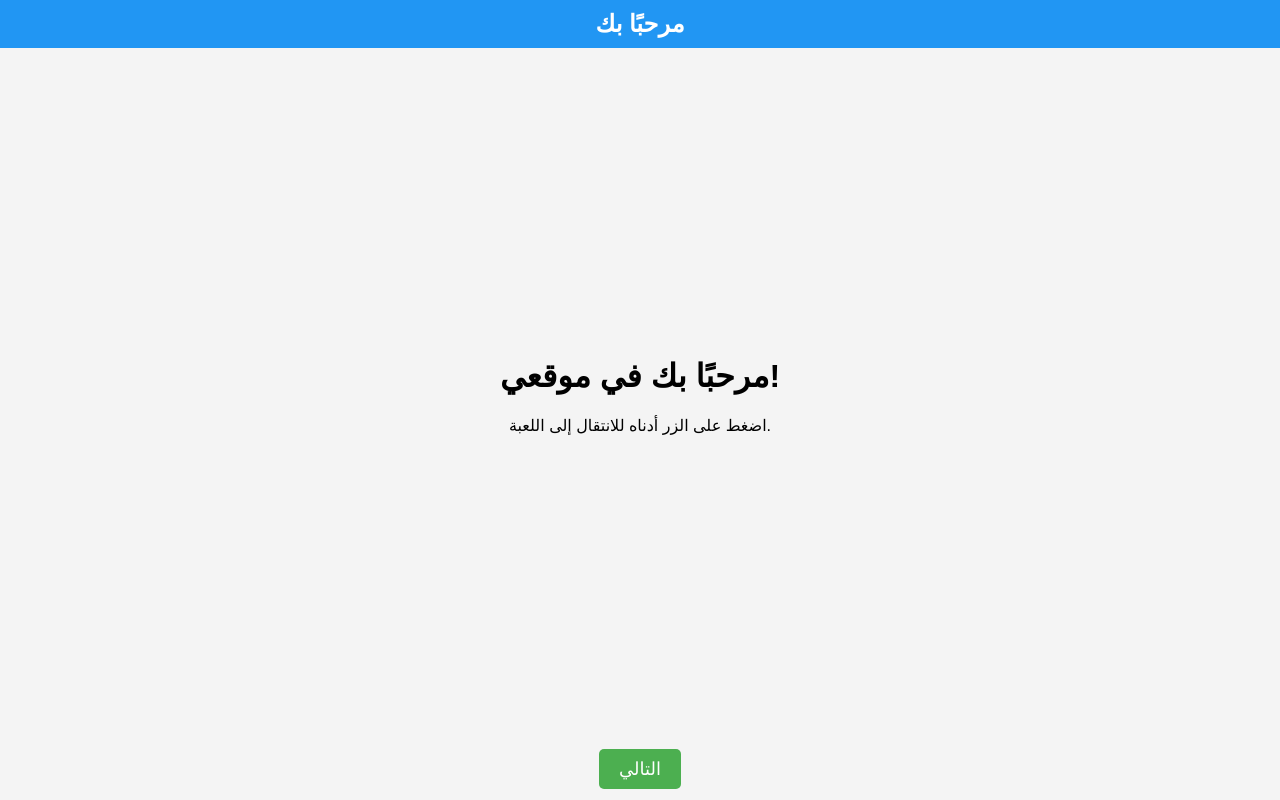
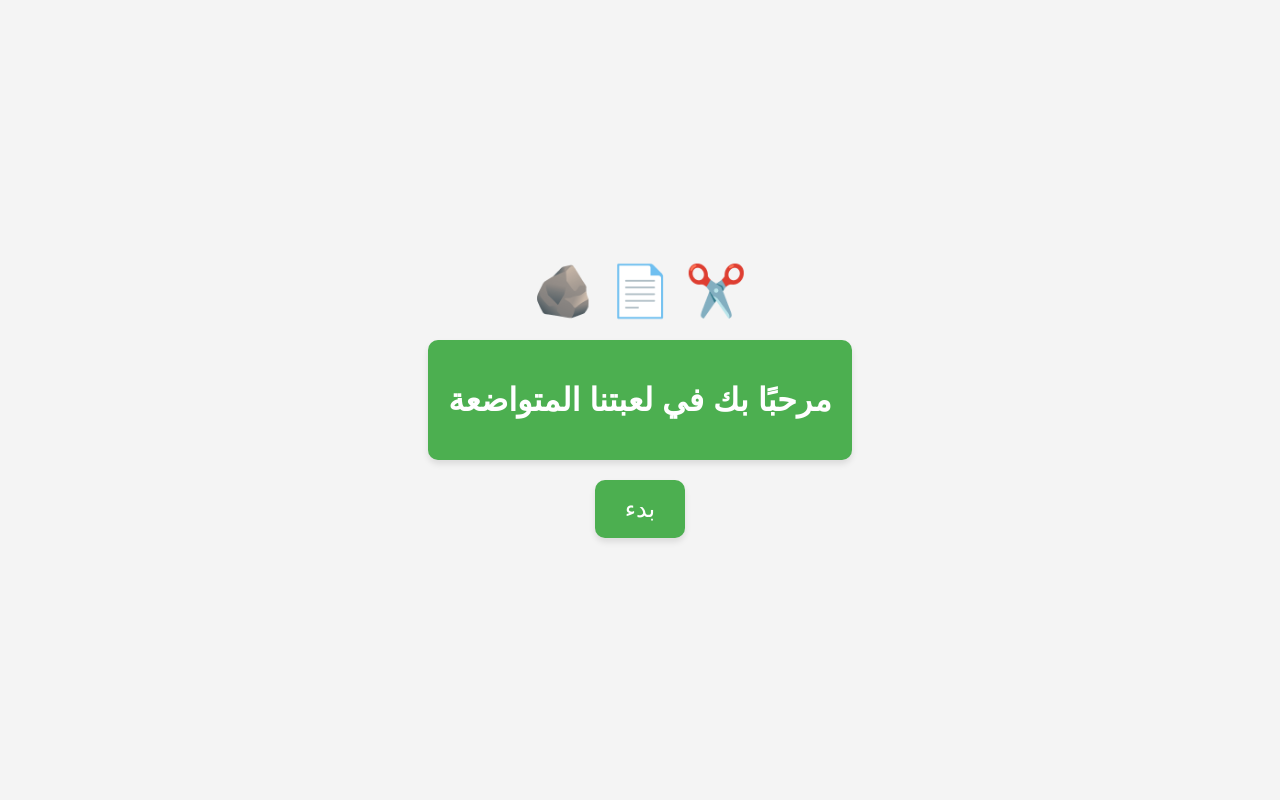
Before and after one commit to mlok887/Mlok, a plain HTML site: page index.html in a window 1280 px wide. Drawn offline with Linux system fonts and the light colour scheme.

Commit message:
Update index.html
تعديل بسيط

```diff
--- a/index.html
+++ b/index.html
@@ -10,45 +10,49 @@
             background-color: #f4f4f4;
             display: flex;
             flex-direction: column;
-            justify-content: space-between; /* لضبط العناصر */
+            justify-content: center;
+            align-items: center;
             height: 100vh;
+            text-align: center;
         }
         .header {
-            background-color: #2196F3;
-            padding: 10px 0;
-            text-align: center;
-            color: white;
-            font-size: 24px;
-            font-weight: bold;
+            display: flex;
+            gap: 20px;
+            margin-bottom: 20px;
+            font-size: 50px;
         }
         .content {
-            text-align: center;
-            margin: auto;
-        }
-        .footer {
-            text-align: center;
-            padding: 20px;
-        }
-        .button {
             background-color: #4CAF50;
             color: white;
-            padding: 10px 20px;
+            padding: 20px;
+            border-radius: 10px;
+            box-shadow: 0 4px 6px rgba(0, 0, 0, 0.1);
+        }
+        .start-button {
+            margin-top: 20px;
+            background-color: #4CAF50;
+            color: white;
             border: none;
-            border-radius: 5px;
+            padding: 15px 30px;
+            font-size: 24px;
+            border-radius: 10px;
             cursor: pointer;
-            font-size: 18px;
-            text-decoration: none;
+            box-shadow: 0 4px 6px rgba(0, 0, 0, 0.1);
+        }
+        .start-button:hover {
+            background-color: #45a049;
         }
     </style>
 </head>
 <body>
-    <div class="header">مرحبًا بك</div>
+    <div class="header">
+        🪨 <!-- حجر -->
+        📄 <!-- ورقة -->
+        ✂️ <!-- مقص -->
+    </div>
     <div class="content">
-        <h1>مرحبًا بك في موقعي!</h1>
-        <p>اضغط على الزر أدناه للانتقال إلى اللعبة.</p>
+        <h1>مرحبًا بك في لعبتنا المتواضعة</h1>
     </div>
-    <div class="footer">
-        <a href="game.html" class="button">التالي</a>
-    </div>
+    <button class="start-button" onclick="location.href='game.html'">بدء</button>
 </body>
 </html>
```
